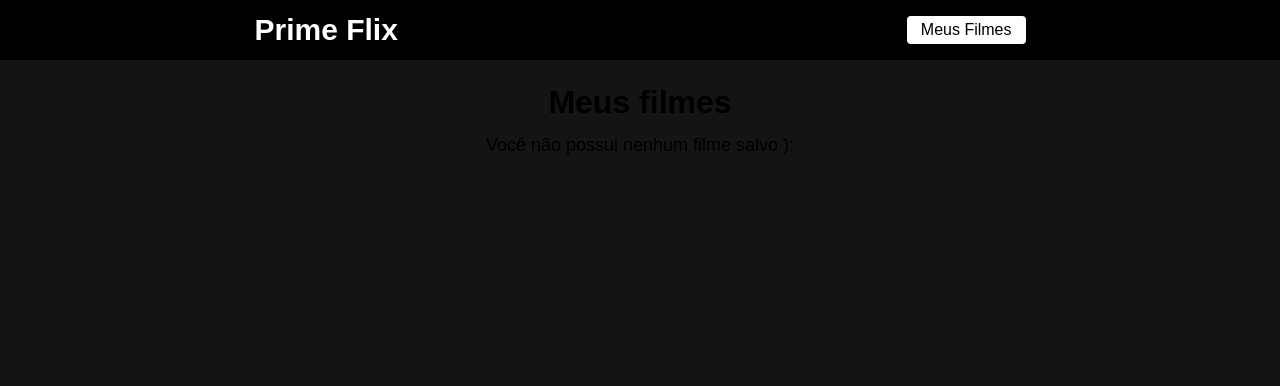
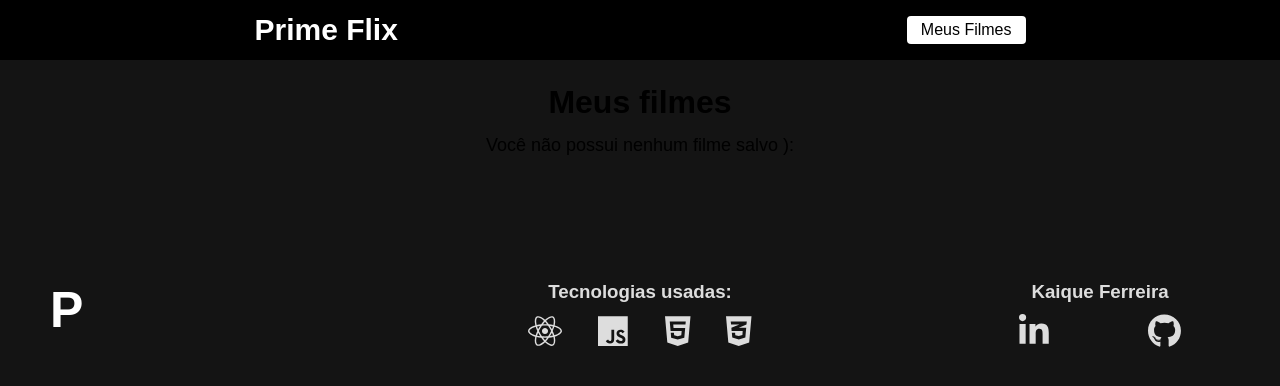
Before and after one commit to kaiqueef/Prime-Flix, a React (Create React App) app: page /favoritos in a window 1280 px wide. Shown: the top 386 px of the page. Built offline with nearby package versions, Linux system fonts and the light colour scheme.

Commit message:
Adiciona footer

```diff
--- a/package.json
+++ b/package.json
@@ -4,6 +4,7 @@
   "private": true,
   "dependencies": {
     "@fortawesome/fontawesome-free": "^6.1.1",
+    "@fortawesome/free-brands-svg-icons": "^6.1.1",
     "@fortawesome/free-solid-svg-icons": "^6.1.1",
     "@fortawesome/react-fontawesome": "^0.1.18",
     "@testing-library/jest-dom": "^5.16.4",
--- /dev/null
+++ b/src/components/Footer/footer.css
@@ -0,0 +1,89 @@
+footer {
+    padding-top: 100px;
+    color:#DDD;
+}
+
+footer > div {
+    display: flex;
+    justify-content: space-between;
+    padding: 15px 30px;
+    flex-wrap: wrap;
+}
+
+footer > div > div {
+    flex:1;
+    max-width: 300px;
+    padding: 10px 20px;
+}
+
+footer > div > div h3 {
+    white-space: nowrap;
+}
+
+footer > div > div.logo a {
+    color: #FFF;
+    text-decoration: none;
+    font-size: 50px;
+    cursor: pointer;
+    font-weight: bold;
+}
+
+footer > div > div:not(.logo) {
+    display: flex;
+    flex-direction: column;
+    align-items: center;
+}
+
+
+footer > div > div:not(.logo) .list {
+    display: flex;
+    justify-content: space-around;
+    width: 100%;
+    font-size: 34px;
+    padding-top: 10px;
+}
+
+footer > div > div:not(.logo) .list > * {
+    color:#DDD;
+    transition: var(--transition-time);
+}
+footer > div > div:not(.logo) .list > *:hover {
+    transform: scale(1.3);
+}
+
+footer > div > div:not(.logo) .list i.react:hover {
+    color:#00D7F7;
+}
+footer > div > div:not(.logo) .list i.react svg{
+    animation: rotate 5s linear;
+}
+footer > div > div:not(.logo) .list i.react:not(:hover) svg{
+    animation-play-state: paused;
+}
+
+footer > div > div:not(.logo) .list i.js:hover {
+    color:#EFD81D
+}
+footer > div > div:not(.logo) .list i.html:hover {
+    color:#F75421
+}
+footer > div > div:not(.logo) .list i.css:hover {
+    color:#0068BA
+}
+
+footer > div > div:not(.logo) .list a.linkedin:hover {
+   color: #0073AF;
+}
+footer > div > div:not(.logo) .list a.github:hover {
+   color: #E84D31;
+}
+
+
+@keyframes rotate {
+0% {
+    -webkit-transform: rotateZ(0deg)
+    }
+100% {
+    -webkit-transform: rotateZ(360deg)
+    }
+}
--- /dev/null
+++ b/src/components/Footer/index.js
@@ -0,0 +1,41 @@
+import { Link } from 'react-router-dom';
+import './footer.css'
+import { FontAwesomeIcon } from '@fortawesome/react-fontawesome';
+import { faLinkedinIn, faGithub } from '@fortawesome/free-brands-svg-icons'
+import { faReact, faJs, faHtml5, faCss3Alt } from '@fortawesome/free-brands-svg-icons';
+
+function scrollToTop() {
+    window.scrollTo({
+        top: 0,
+        behavior: "smooth"
+      });
+}
+function Footer() {
+    return(
+        <footer>
+            <div>
+                <div className='logo'>
+                    <Link to="/" onClick={scrollToTop} >P</Link>
+                </div>
+                <div className='tecnologies'>
+                    <h3>Tecnologias usadas:</h3>
+                    <div className='list'>
+                        <i className='react'><FontAwesomeIcon icon={faReact} /></i>
+                        <i className='js'><FontAwesomeIcon icon={faJs} /></i>
+                        <i className='html'><FontAwesomeIcon icon={faHtml5} /></i>
+                        <i className='css'><FontAwesomeIcon icon={faCss3Alt} /></i>
+                    </div>
+                </div>
+                <div className='contact-info'>
+                    <h3>Kaique Ferreira</h3>
+                    <div className='list'>
+                        <a className="linkedin" href="https://www.linkedin.com/in/kaique-ferreira-854a75139/" target="_blank"><FontAwesomeIcon icon={faLinkedinIn} /></a>
+                        <a className="github" href="https://github.com/kaiqueef" target="_blank"><FontAwesomeIcon icon={faGithub} /></a>
+                    </div>
+                </div>
+            </div>
+        </footer>
+    )
+}
+
+export default Footer;
--- a/src/components/Header/header.css
+++ b/src/components/Header/header.css
@@ -7,7 +7,7 @@ header{
     background-color: #000;
 }
 
-.logo{
+header .logo{
     text-decoration: none;
     font-size: 30px;
     cursor: pointer;
@@ -15,7 +15,7 @@ header{
     font-weight: bold;
 }
 
-.favoritos{
+header .favoritos{
     text-decoration: none;
     cursor: pointer;
     background-color: #FFF;
--- a/src/routes.js
+++ b/src/routes.js
@@ -3,6 +3,7 @@ import { BrowserRouter, Routes, Route} from 'react-router-dom'
 import Home from "./pages/Home";
 import Filme from "./pages/Filme";
 import Header from './components/Header';
+import Footer from './components/Footer';
 import Erro from './pages/Erro';
 import Favoritos from './pages/Favoritos';
 
@@ -17,6 +18,7 @@ function RoutesApp() {
 
                 <Route path="*" element={<Erro/>}></Route>
             </Routes>
+        <Footer/>
         </BrowserRouter>
     )
 }
```
Also changed, not shown: 1 other file (tests, documents, lock files or other folders).
